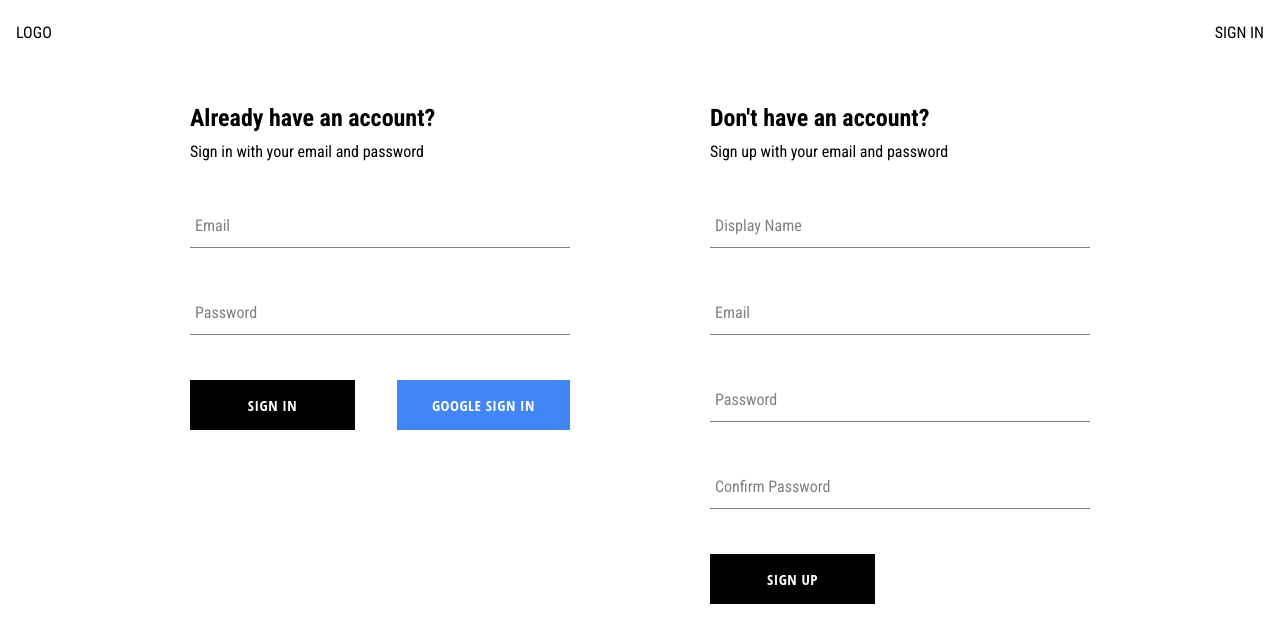
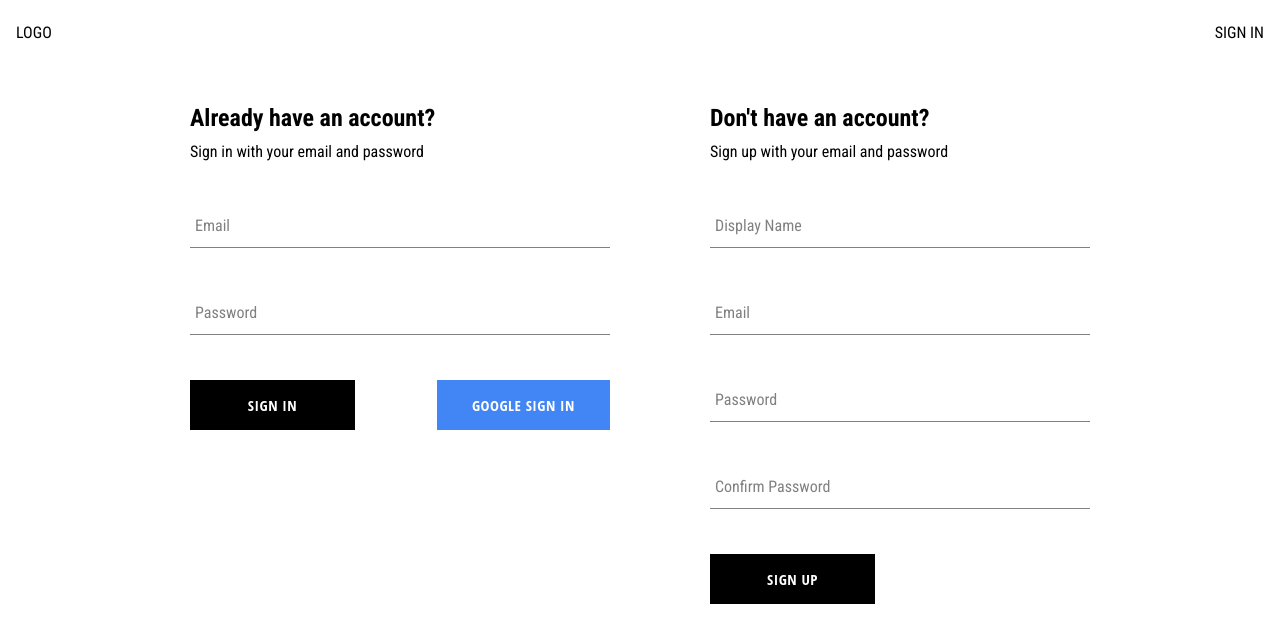
Before and after one commit to MrGarrySingh/plan-it, a Next.js app: page /authentication in a window 1280 px wide. Shown: the top 642 px of the page. Built offline with nearby package versions, Linux system fonts and the light colour scheme; no server answers.

Commit message:
fix SignInForm styles causing build error

```diff
--- a/app/components/SignInForm/SIgnInForm.module.scss
+++ b/app/components/SignInForm/SIgnInForm.module.scss
@@ -1,7 +1,7 @@
 .signUpContainer {
     display: flex;
     flex-direction: column;
-    width: 380px;
+    width: 420px;
 
     .signUpHeading {
       margin: 10px 0;
--- a/app/components/SignInForm/SignInForm.tsx
+++ b/app/components/SignInForm/SignInForm.tsx
@@ -8,11 +8,10 @@ import {
   signInAuthUserWithEmailAndPassword,
 } from "../../utils/firebase/firebase.utils";
 
+import styles from "./SignInForm.module.scss";
 import FormInput from "../FormInput/FormInput";
 import Button from "../Button/Button";
 import { FirebaseError } from "firebase/app";
-
-import styles from "./SignInForm.module.scss";
 
 const defaultFormFields = {
   email: "",
```
